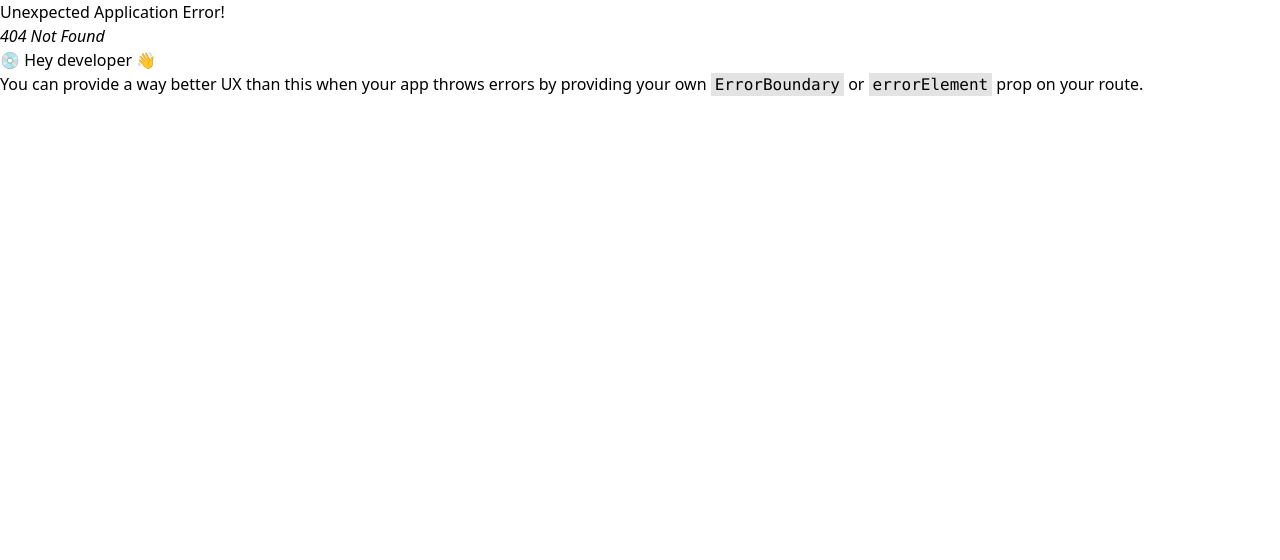
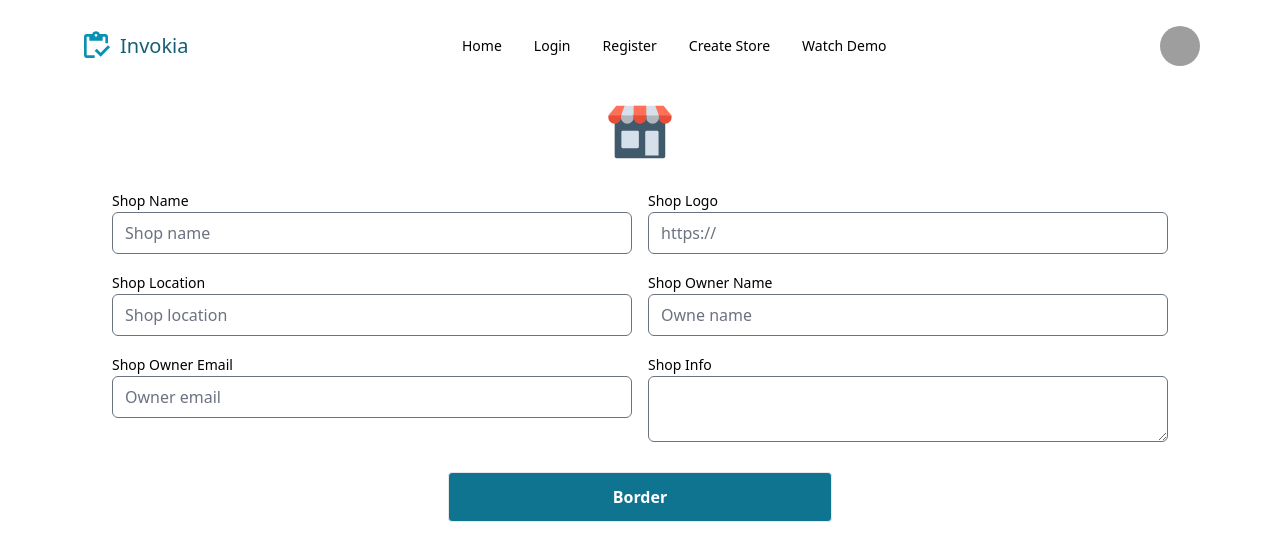
Before and after one commit to 123Somrat/inventory_management, a React (Vite) app: page /createshop in a window 1280 px wide. Before the commit this address had no page. Shown: the top 560 px of the page. Built offline with nearby package versions, Linux system fonts and the light colour scheme; grey boxes are pictures that could not be loaded.

Commit message:
create shop form

```diff
--- a/src/LayOuts/LayOuts.jsx
+++ b/src/LayOuts/LayOuts.jsx
@@ -7,7 +7,7 @@ import NavBar from '../Components/NavBar/NavBar'
 
 export default function LayOuts() {
   return (
-    <div className='max-w-6xl mx-auto border-b-[1px] m-4'>
+    <div className='max-w-6xl mx-auto m-4'>
         <div>
             <NavBar/>
             <div>
--- /dev/null
+++ b/src/Pages/CreateShop/CreateShop.jsx
@@ -0,0 +1,57 @@
+import { Button } from 'flowbite-react'
+import shopsvg from "../../../public/store-2017.svg"
+
+export default function CreateShop() {
+  return (
+    <div>
+<section className="p-6 dark:bg-gray-800 dark:text-gray-50 mx-auto">
+	<form className="container flex flex-col mx-auto space-bottom-4">
+		<div className='w-full'>
+            <img src={ shopsvg} className='w-16 h-16 mx-auto'/>
+        </div>
+		<fieldset className="grid grid-cols-4 gap-6 p-6 rounded-md  dark:bg-gray-900">
+			<div className="grid grid-cols-6 gap-4 col-span-full lg:col-span-4">
+				<div className="col-span-full sm:col-span-3">
+					<label for="Shopname" className="text-sm">Shop Name</label>
+					<input id="Shopname" type="text" placeholder="Shop name" className="w-full rounded-md focus:ring focus:ri focus:ri dark:border-gray-700 dark:text-gray-900" />
+				</div>
+                <div className="col-span-full sm:col-span-3">
+					<label for="soplogo" className="text-sm">Shop Logo</label>
+					<input id="soplogo" type="text" placeholder="https://" className="w-full rounded-md focus:ring focus:ri focus:ri dark:border-gray-700 dark:text-gray-900" />
+				</div>
+                <div className="col-span-full sm:col-span-3">
+					<label for="shoplocation" className="text-sm">Shop Location</label>
+					<input id="shoplocation" type="text" placeholder="Shop location" className="w-full rounded-md focus:ring focus:ri focus:ri dark:border-gray-700 dark:text-gray-900" />
+				</div>
+                <div className="col-span-full sm:col-span-3">
+					<label for="ownername" className="text-sm">Shop Owner Name</label>
+					<input id="ownername" type="text" placeholder="Owne name" className="w-full rounded-md focus:ring focus:ri focus:ri dark:border-gray-700 dark:text-gray-900" />
+				</div>
+                <div className="col-span-full sm:col-span-3">
+					<label for="owneremail" className="text-sm">Shop Owner Email</label>
+					<input id="owneremail" type="text" placeholder="Owner email" className="w-full rounded-md focus:ring focus:ri focus:ri dark:border-gray-700 dark:text-gray-900" />
+				</div>
+
+				<div className="col-span-full sm:col-span-3">
+					<label for="bio" className="text-sm">Shop Info</label>
+					<textarea id="bio" placeholder="" className="w-full rounded-md focus:ring focus:ri focus:ri dark:border-gray-700 dark:text-gray-900"></textarea>
+				</div>
+			</div>
+
+		</fieldset>
+        <div className='w-full'>
+            <button type="button" className="px-8 py-3 font-semibold border rounded dark:border-gray-100 w-96 block mx-auto dark:text-gray-100 bg-cyan-700 text-white hover:bg-cyan-800">Border</button>
+
+            </div>
+	</form>
+</section>
+
+
+
+
+
+
+
+    </div>
+  )
+}
--- a/src/Pages/Register/Register.jsx
+++ b/src/Pages/Register/Register.jsx
@@ -16,6 +16,7 @@ const navigate = useNavigate()
 
   const { register, handleSubmit,reset,formState: { errors } } = useForm();
   const onSubmit = (data) =>{
+
        createUser(data)
        .then(res=>{
         // show alert after succesfully created user
@@ -25,11 +26,12 @@ const navigate = useNavigate()
           icon: "success"
         });
         // gethering user info from firebase response to store user data in users collection
+         const userName = data.username;
          const email =res?.user?.email
          const createdAt  = res?.user?.metadata?.creationTime
          const lastLogin = res?.user?.metadata?.lastSignInTime
          //create user object to send db
-         const user = {email, createdAt , lastLogin}
+         const user = {userName , email , createdAt , lastLogin}
 
          // save user data on database
          axiosPublic.post("/users",user)
--- a/src/Router/Router.jsx
+++ b/src/Router/Router.jsx
@@ -3,6 +3,7 @@ import LayOuts from "../LayOuts/LayOuts";
 import Home from "../Components/Home/Home";
 import Login from "../Pages/Login/Login";
 import Register from "../Pages/Register/Register";
+import CreateShop from "../Pages/CreateShop/CreateShop";
 
 
 const router = createBrowserRouter([
@@ -13,6 +14,10 @@ const router = createBrowserRouter([
       {
         path:"/",
         element:<Home/>
+      },
+      {
+         path:"/createshop",
+         element:<CreateShop/>
       },
       {
         path:"/auth/login",
```
Also changed, not shown: public/store-2017.svg (added).
